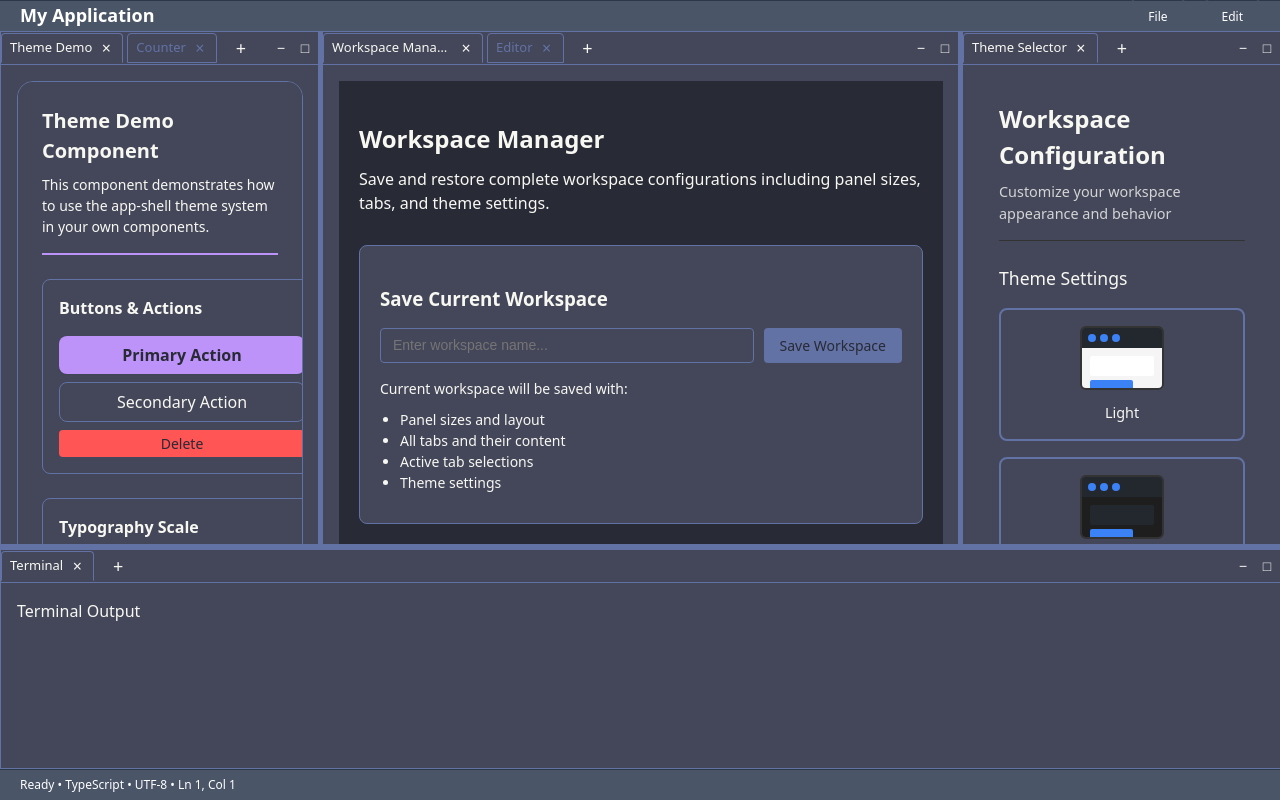
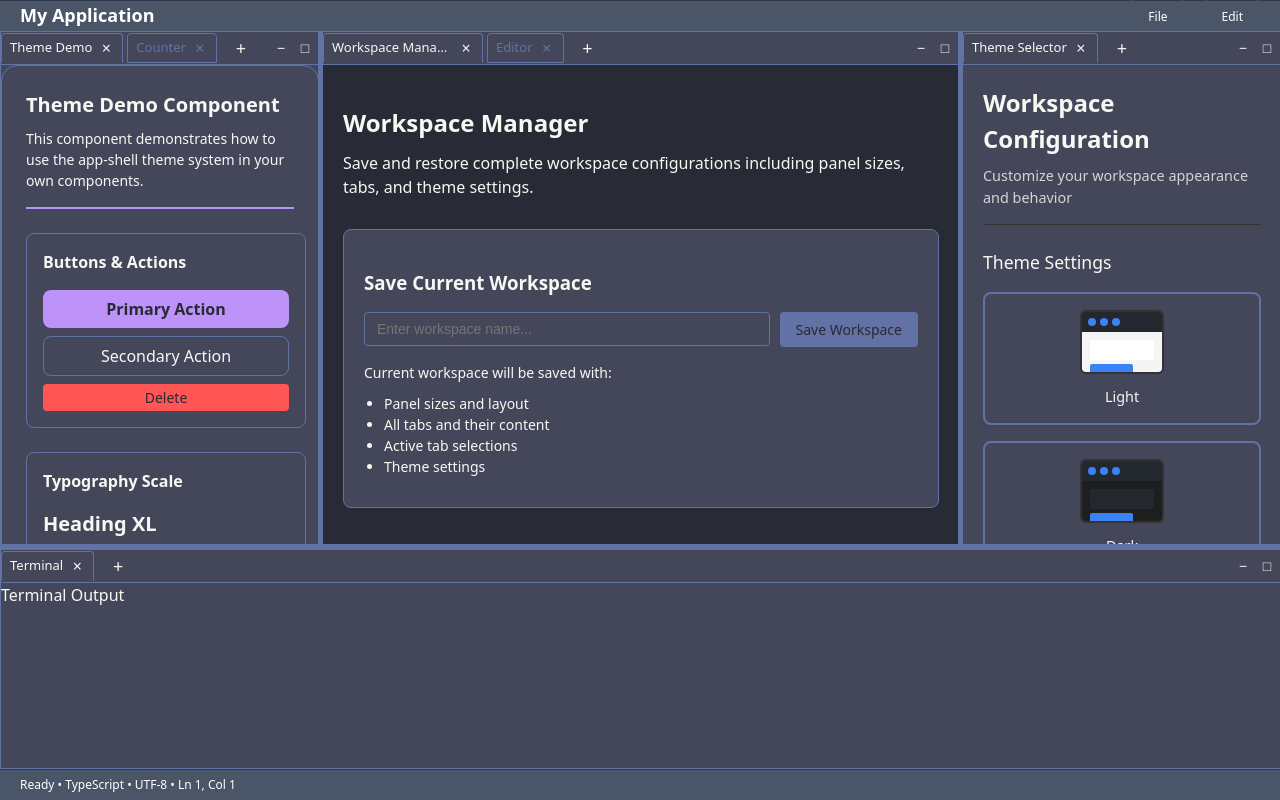
Before and after one commit to aesgraph/app-shell, a React (Vite) app: page / in a window 1280 px wide. Built offline with nearby package versions, Linux system fonts and the light colour scheme.

Commit message:
improvements

```diff
--- a/src/components/LayoutManager.module.css
+++ b/src/components/LayoutManager.module.css
@@ -44,7 +44,7 @@
 
 .aes-paneContent {
   flex: 1;
-  padding: 16px;
+  padding: 0;
   overflow: auto;
   min-height: 0;
   background-color: var(--app-shell-surface, #ffffff);
--- a/src/views/WorkspaceManager.tsx
+++ b/src/views/WorkspaceManager.tsx
@@ -115,6 +115,7 @@ const WorkspaceManager = () => {
         backgroundColor: theme.colors.background,
         color: theme.colors.text,
         minHeight: "100vh",
+        overflow: "auto",
       }}
     >
       <div style={{ marginBottom: "30px" }}>
@@ -134,31 +135,44 @@ const WorkspaceManager = () => {
           border: `1px solid ${theme.colors.border}`,
           borderRadius: "8px",
           backgroundColor: theme.colors.backgroundSecondary,
+          width: "100%",
+          boxSizing: "border-box",
         }}
       >
         <h3 style={{ marginBottom: "15px", color: theme.colors.text }}>
           Save Current Workspace
         </h3>
-        <div style={{ display: "flex", gap: "10px", marginBottom: "15px" }}>
+        <div
+          style={{
+            display: "flex",
+            gap: "10px",
+            marginBottom: "15px",
+            width: "100%",
+            alignItems: "center",
+          }}
+        >
           <input
             type="text"
             placeholder="Enter workspace name..."
             value={newWorkspaceName}
             onChange={(e) => setNewWorkspaceName(e.target.value)}
             style={{
-              flex: 1,
+              flex: "1 1 0",
+              minWidth: "0",
               padding: "8px 12px",
               border: `1px solid ${theme.colors.border}`,
               borderRadius: "4px",
               fontSize: "14px",
               backgroundColor: theme.colors.surface,
               color: theme.colors.text,
+              boxSizing: "border-box",
             }}
           />
           <button
             onClick={saveCurrentWorkspace}
             disabled={!newWorkspaceName.trim()}
             style={{
+              flex: "0 0 auto",
               padding: "8px 16px",
               backgroundColor: newWorkspaceName.trim()
                 ? theme.colors.primary
@@ -168,6 +182,8 @@ const WorkspaceManager = () => {
               borderRadius: "4px",
               cursor: newWorkspaceName.trim() ? "pointer" : "not-allowed",
               fontSize: "14px",
+              whiteSpace: "nowrap",
+              boxSizing: "border-box",
             }}
           >
             Save Workspace
--- a/src/views/examples/ExampleThemedComponent.tsx
+++ b/src/views/examples/ExampleThemedComponent.tsx
@@ -27,8 +27,7 @@ export const ExampleThemedComponent: React.FC<ExampleThemedComponentProps> = ({
     borderRadius: theme.sizes.borderRadius.lg,
     border: `1px solid ${theme.colors.border}`,
     fontFamily: "system-ui, -apple-system, sans-serif",
-    maxHeight: "80vh",
-    overflowY: "auto",
+    height: "100%",
     ...customStyle,
   };
 
```
